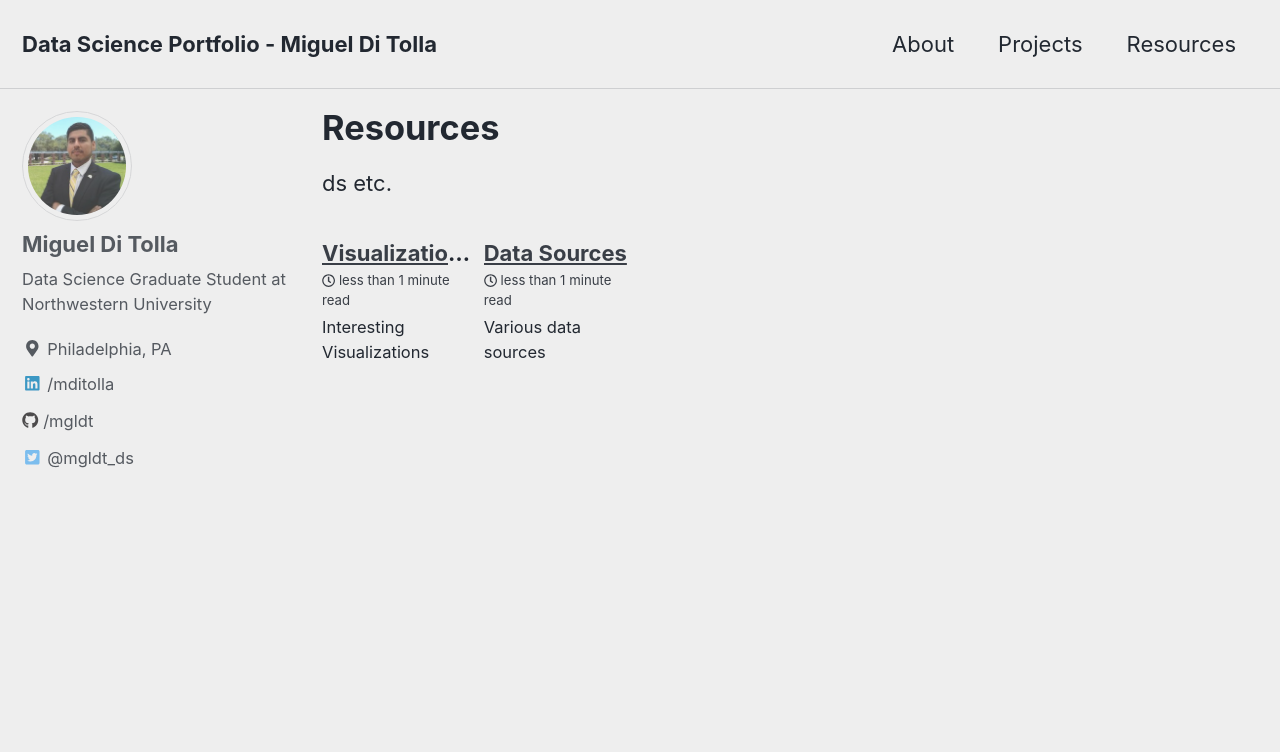
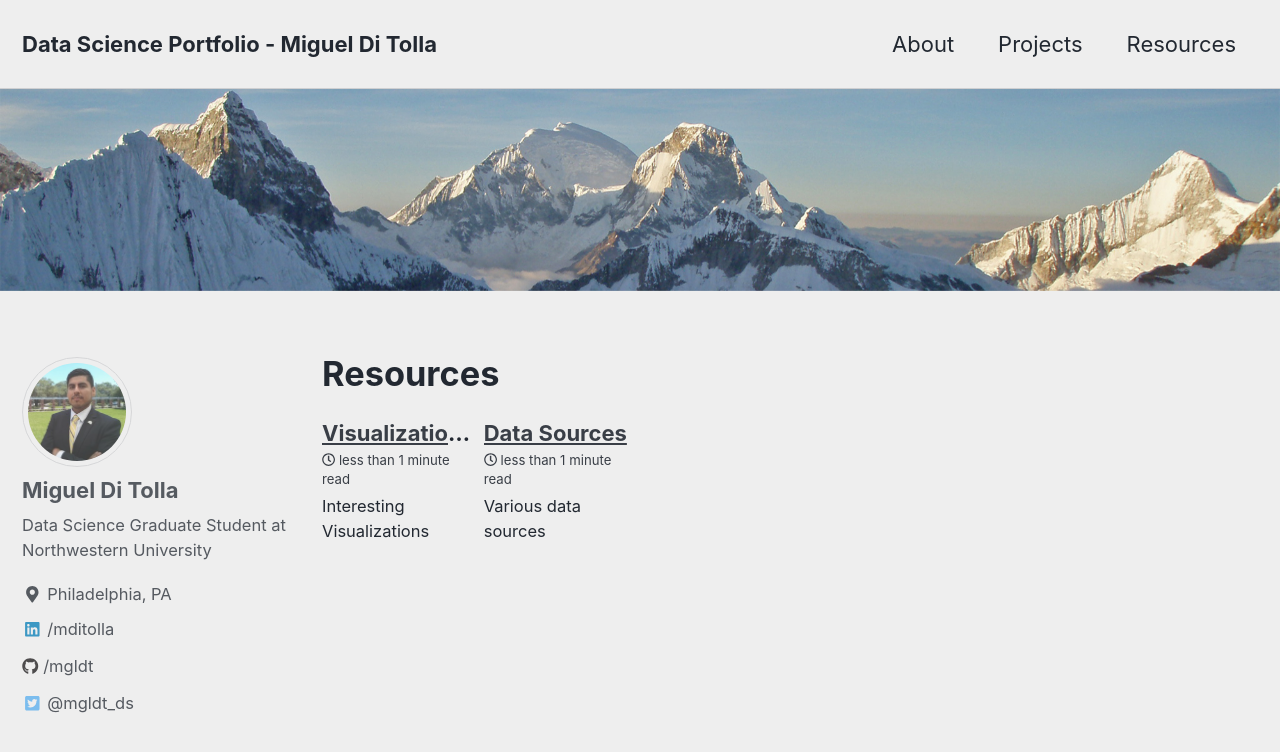
Before and after one commit to mgldt/mgldt.github.io, a Jekyll site: the page built from _pages/resources.md, in a window 1280 px wide and 900 px high. Shown: the top 752 px of the window. Built offline with Jekyll 4.4.1, drawn with Linux system fonts in a browser that asks for light colours; cached includes are drawn as plain includes.

Commit message:
Update resources.md

```diff
--- a/_pages/resources.md
+++ b/_pages/resources.md
@@ -5,7 +5,5 @@ layout: tag
 taxonomy: resources
 entries_layout: grid
 header:
-  teaser: /images/banner.jpg
+  image: "/images/banner.jpg"
 ---
-
-ds etc.
```
